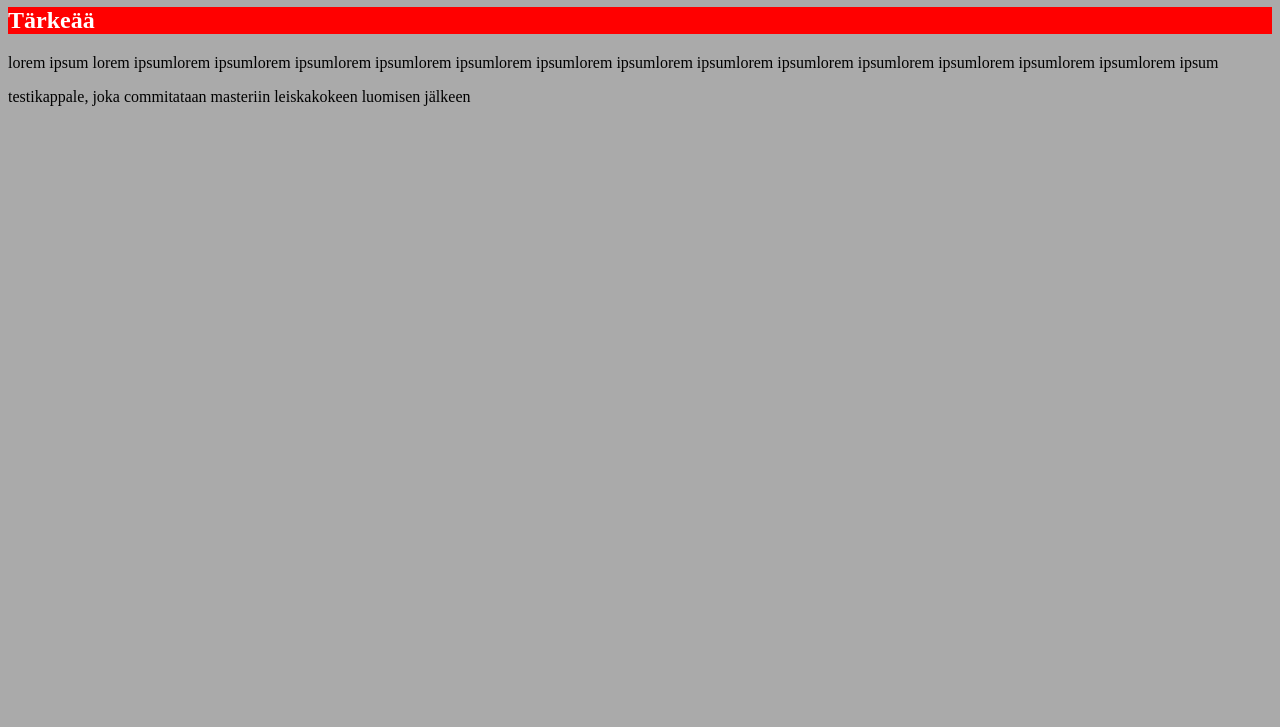
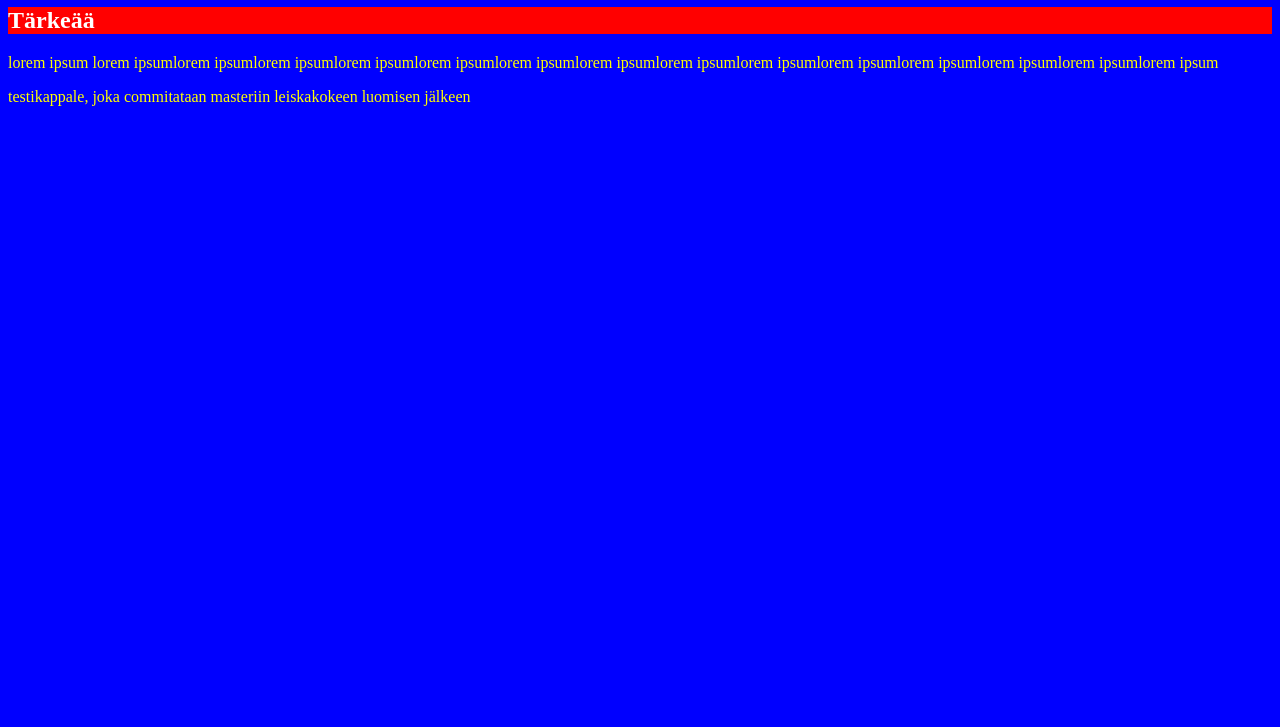
Before and after one commit to multtari-student/gittreeni, a plain HTML site: page index.html in a window 1280 px wide. Shown: the part 73-800 px from the top of the page. Drawn offline with Linux system fonts and the light colour scheme.

Commit message:
Värimaailman muutos yhdistämällä leiskakoe-branch masteriin

```diff
--- a/tyyli.css
+++ b/tyyli.css
@@ -1,8 +1,9 @@
 body {
-    background-color: #aaa;
-  }
+  background-color: blue;
+  color: yellow;
+}
 
-  h2 {
-    background-color: red;
-    color: white;
-  }
+h2 {
+  background-color: red;
+  color: white;
+}
```
